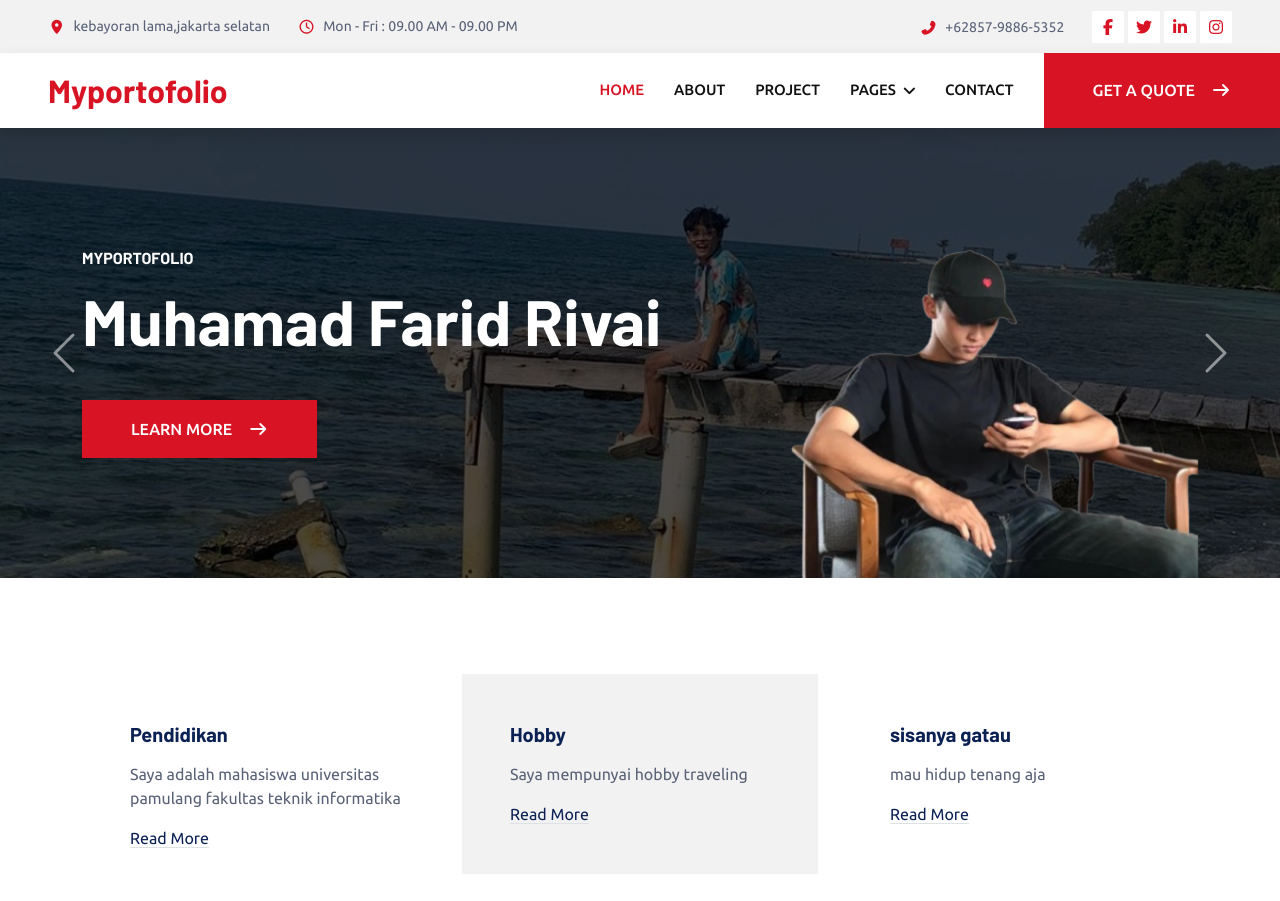
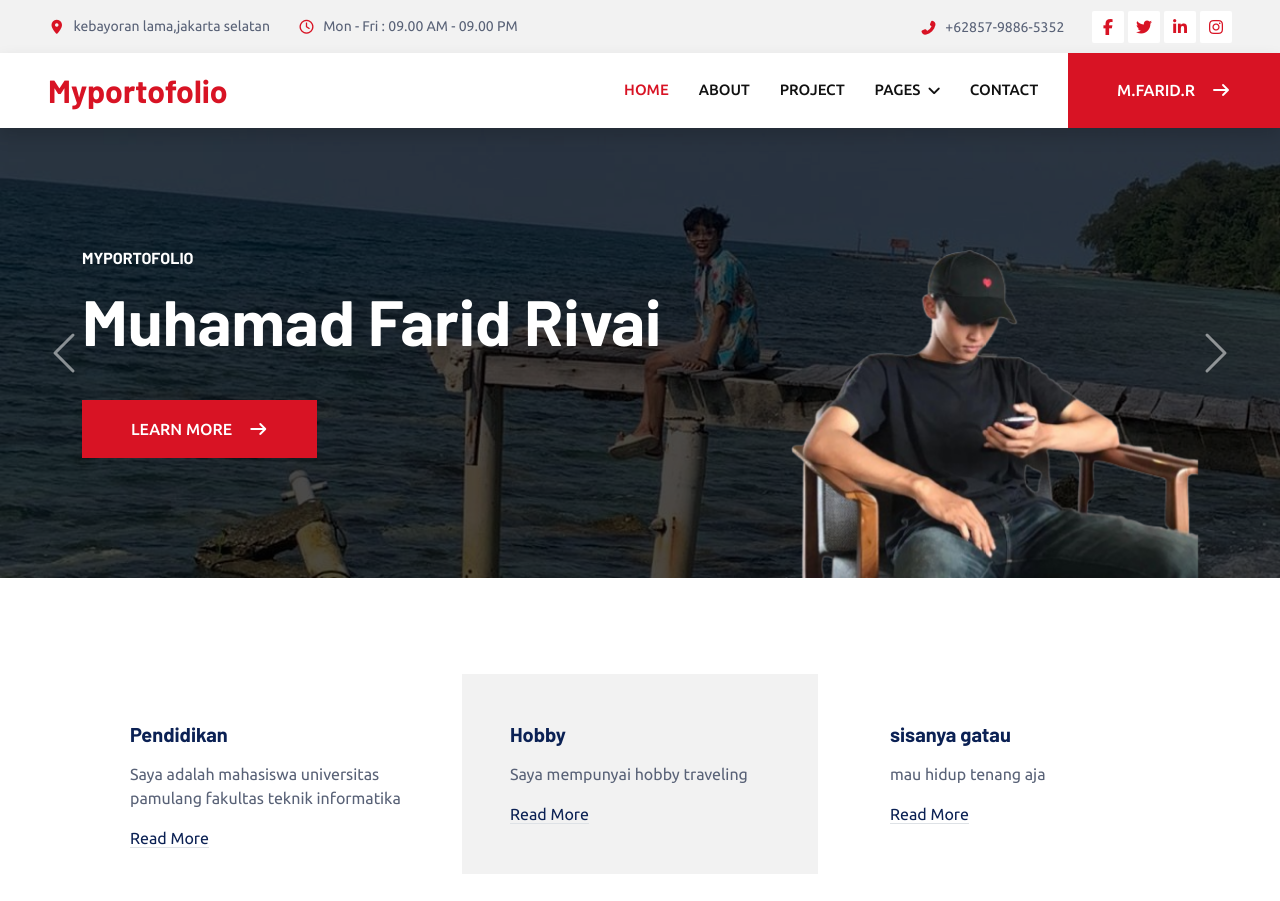
Before and after one commit to faridrivai/portofolio, a plain HTML site: page index.html in a window 1280 px wide. Shown: the top 901 px of the page. Drawn offline with nearby package versions, Linux system fonts and the light colour scheme; files whose address does not match are found by name.

Commit message:
Update index.html

```diff
--- a/index.html
+++ b/index.html
@@ -94,7 +94,7 @@
                 </div>
                 <a href="contact.html" class="nav-item nav-link">Contact</a>
             </div>
-            <a href="" class="btn btn-primary py-4 px-lg-5 d-none d-lg-block">Get A Quote<i class="fa fa-arrow-right ms-3"></i></a>
+            <a href="" class="btn btn-primary py-4 px-lg-5 d-none d-lg-block">M.FARID.R<i class="fa fa-arrow-right ms-3"></i></a>
         </div>
     </nav>
     <!-- Navbar End -->
```
